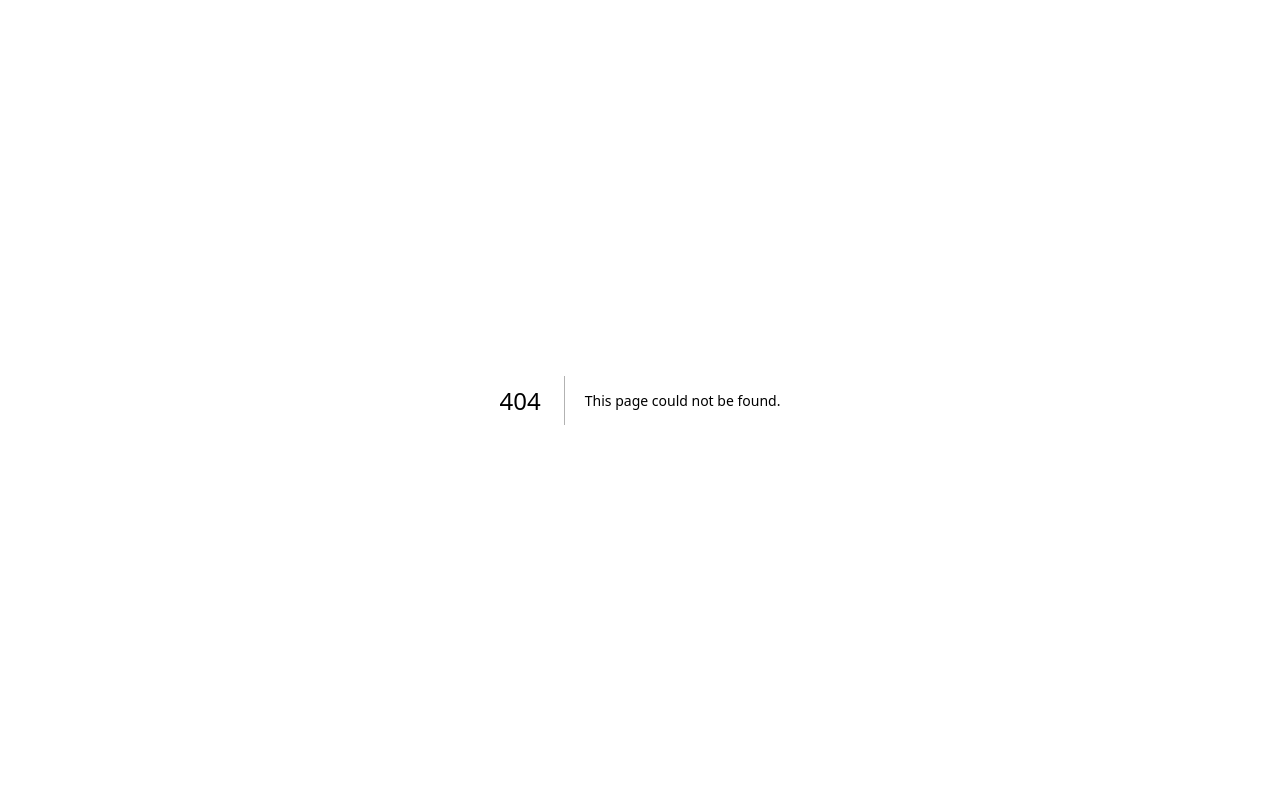
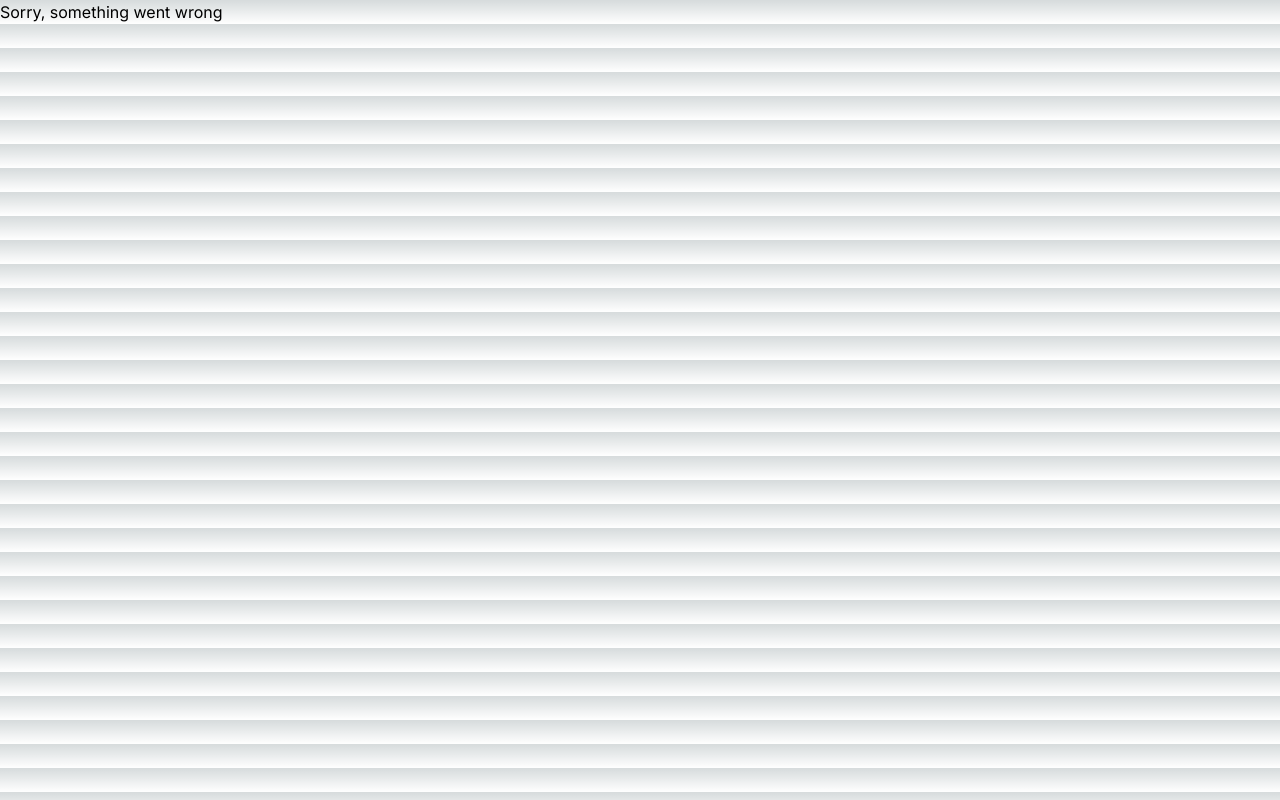
Before and after one commit to lcarvajal/landlord-onboard, a Next.js app: page /error in a window 1280 px wide. Before the commit this address had no page. Built offline with nearby package versions, Linux system fonts and the light colour scheme.

Commit message:
Add error page

```diff
--- /dev/null
+++ b/src/app/error/page.tsx
@@ -0,0 +1,3 @@
+export default function ErrorPage() {
+  return <p>Sorry, something went wrong</p>
+}
```
